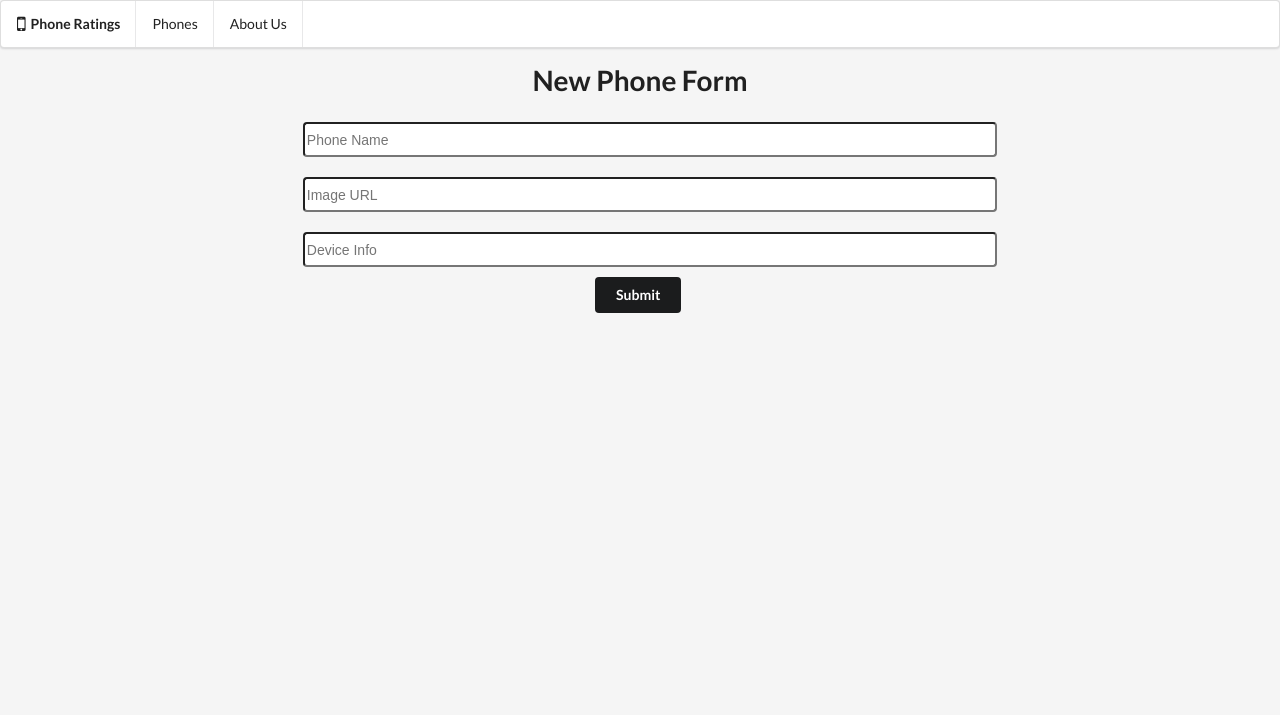
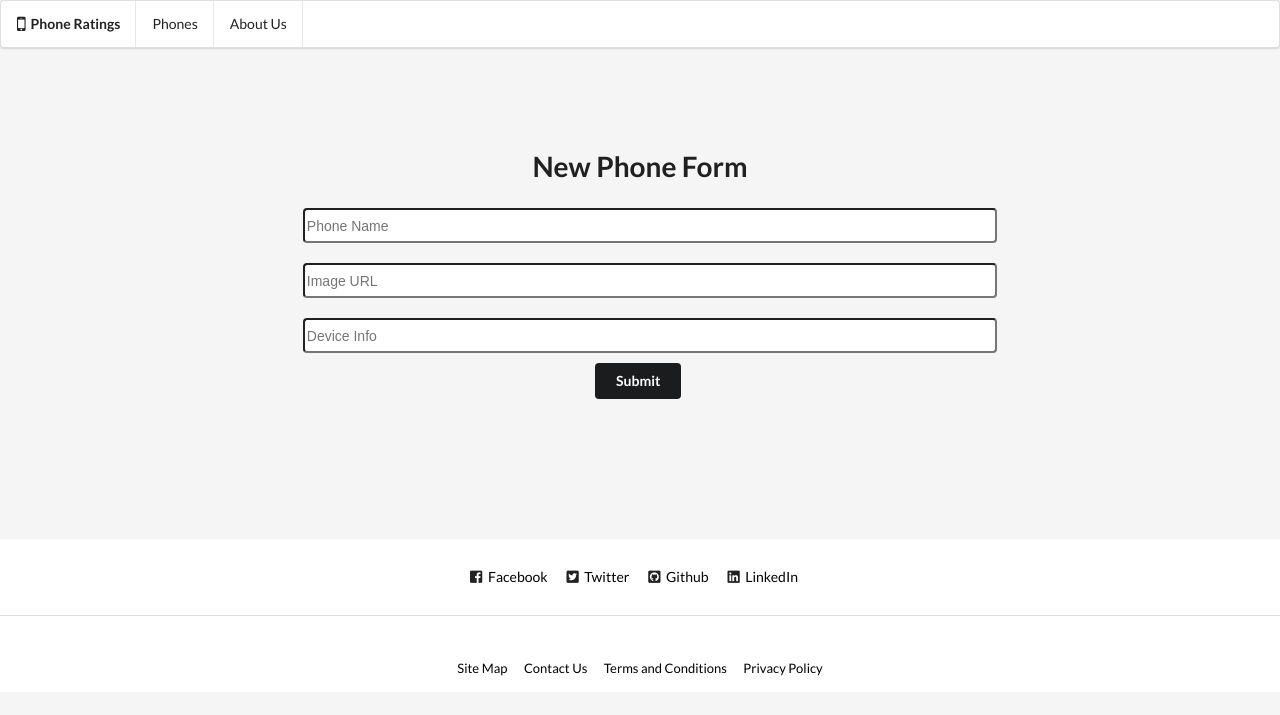
Before and after one commit to James-H33/phoneRatings, a Node server app: page /phones/new in a window 1280 px wide. Shown: the top 715 px of the page. Run offline with Node 20, Linux system fonts and the light colour scheme; some libraries are stand-ins or nearby versions.

Commit message:
Added Footer to all pages

```diff
--- /dev/null
+++ b/public/stylesheets/master.css
@@ -0,0 +1,47 @@
+html {
+  height: 100%;
+}
+
+a {
+  color: #000;
+  text-decoration: none;
+  padding-right: 1rem;
+}
+
+a:hover {
+  color: #000;
+  font-weight: bolder;
+}
+
+ul {
+  list-style-type: none;
+  padding: 0;
+}
+
+li {
+  display: inline;
+}
+
+.ui.vertical.segment:last-child {
+  background: #fff;
+}
+
+.footer {
+  text-align: center;
+}
+
+.ui.divided.inverted.horizontal.list>.item, .ui.divided.inverted.list>.item, .ui.divided.inverted.list>.list {
+  color: #000;
+}
+
+
+.ui.divided.inverted.horizontal.list>.item:hover {
+  color: #000;
+  font-weight: bolder;
+}
+
+.ui.footer.vertical.segment {
+  position: sticky;
+  width: 100%;
+  bottom: 0;
+}
--- a/public/stylesheets/new.css
+++ b/public/stylesheets/new.css
@@ -26,7 +26,7 @@ input {
 
   .formContainer {
     width: 90%;
-    margin: 0 auto;
+    margin: 100px auto;
     text-align: center;
     padding: 0 auto;
   }
@@ -34,18 +34,20 @@ input {
 .formGroup {
   width: 100%;
   margin: 0 auto;
+  margin-bottom: 40px;
 }
 
 @media (min-width: 769px) {
 
     .formContainer {
       width: 70%;
-      margin: 0 auto;
+      margin: 100px auto;
       text-align: center;
     }
 
   .formGroup {
     width: 80%;
     margin: 0 auto;
+    padding-bottom: 40px;
   }
 }
--- a/public/stylesheets/show.css
+++ b/public/stylesheets/show.css
@@ -4,6 +4,10 @@ body {
 
 .ui.inverted.menu {
   border-radius: 0;
+}
+
+.ui.card:last-child {
+    margin-bottom: 40px;
 }
 
 i.fa {
--- a/views/partials/footer.ejs
+++ b/views/partials/footer.ejs
@@ -1,3 +1,22 @@
   <!-- <script src="https://cdnjs.cloudflare.com/ajax/libs/semantic-ui/2.1.8/semantic.min.js" type="text/javascript"></script> -->
-  </body>
-</html>
+  <div class="ui vertical footer segment">
+    <div class="ui center aligned container">
+      <ul>
+        <li> <i class="facebook square icon"></i><a href="https://www.facebook.com/james.hall.3557?ref=bookmarks">Facebook</a></li>
+        <li> <i class="twitter square icon"></i><a href="https://twitter.com/llahwj">Twitter</a></li>
+        <li> <i class="github square icon"></i><a href="https://github.com/James-H33">Github</a></li>
+        <li> <i class="linkedin square icon"></i><a href="https://www.linkedin.com/profile/preview?locale=en_US&trk=prof-0-sb-preview-primary-button">LinkedIn</a></li>
+
+      </ul>
+    </div>
+
+  <div class="ui section divider"></div>
+        <div class="ui horizontal inverted small divided link list">
+          <a class="item" href="#">Site Map</a>
+          <a class="item" href="#">Contact Us</a>
+          <a class="item" href="#">Terms and Conditions</a>
+          <a class="item" href="#">Privacy Policy</a>
+        </div>
+      </div>
+    </body>
+  </html>
--- a/views/partials/header.ejs
+++ b/views/partials/header.ejs
@@ -5,6 +5,7 @@
     <meta name="viewport" content="width=device-width, initial-scale=1">
     <link rel="stylesheet" href="https://maxcdn.bootstrapcdn.com/font-awesome/4.5.0/css/font-awesome.min.css">
     <link rel="stylesheet" href="https://cdnjs.cloudflare.com/ajax/libs/semantic-ui/2.1.8/semantic.min.css" media="screen" title="no title" charset="utf-8">
+    <link rel="stylesheet" href="/stylesheets/master.css" media="screen" title="no title" charset="utf-8">
     <title>Rate My Phone</title>
   </head>
   <body>
```
